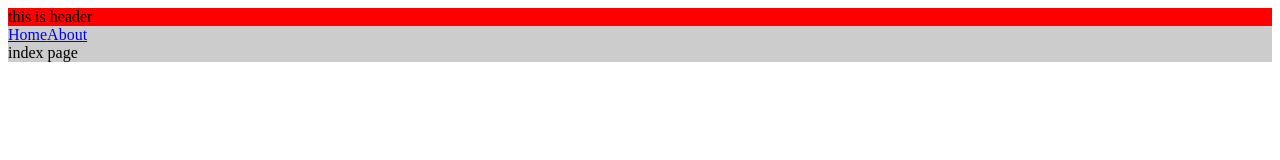
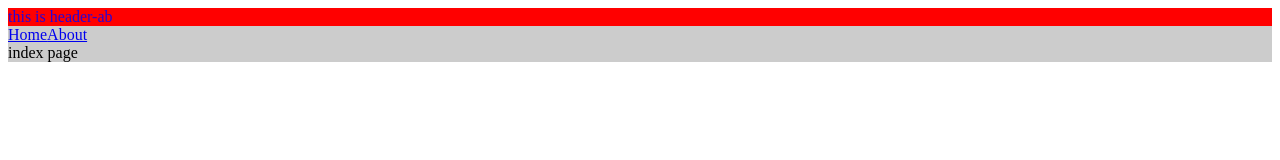
Before and after one commit to idsbllp/react-kit, a React app: page / in a window 1280 px wide. Shown: the top 160 px of the page. Built offline with nearby package versions, Linux system fonts and the light colour scheme; the HTML template or start-up script is replaced by a standard one.

Commit message:
fix:hot load in dev with less

```diff
--- a/src/assets/css/index.less
+++ b/src/assets/css/index.less
@@ -4,7 +4,7 @@ body {
 div {
   background: #ccc;
 }
-
 header {
   background: red;
+  color: #2906D3;
 }
--- a/src/components/header/index.jsx
+++ b/src/components/header/index.jsx
@@ -4,7 +4,7 @@ export default class Loading extends Component {
   render() {
     return (
 			<header>
-        this is header
+        this is header-ab
       </header>
     )
   }
```
Also changed, not shown: 4 other files (tests, documents, lock files or other folders).
